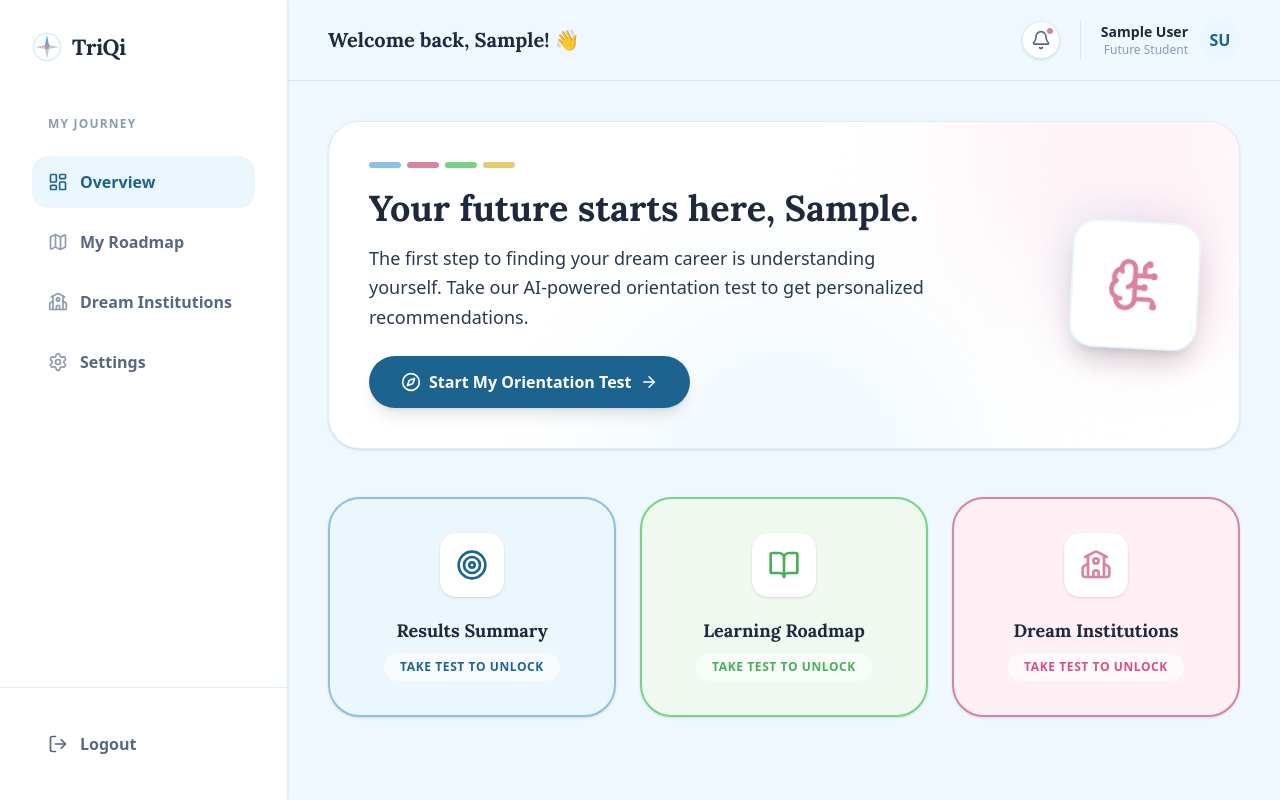
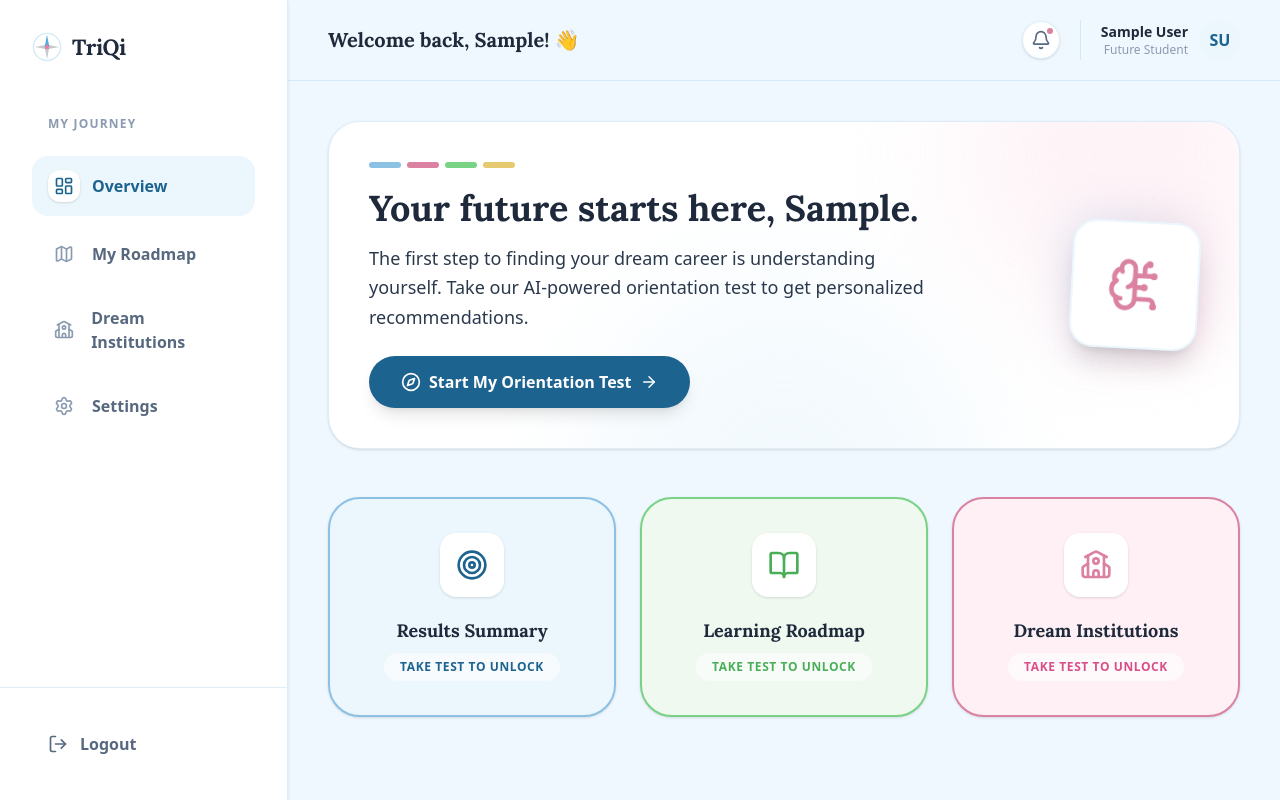
Before and after one commit to dounia-elg/TriQi, a Next.js app in the folder frontend/: page /dashboard in a window 1280 px wide. Built offline with nearby package versions, Linux system fonts and the light colour scheme; sample sign-in values are in the browser's storage.

Commit message:
TRIQ-279 feat: enhance dashboard layout with improved navigation item styles and user greeting

```diff
--- a/frontend/src/app/dashboard/layout.tsx
+++ b/frontend/src/app/dashboard/layout.tsx
@@ -22,10 +22,30 @@ export default function UserDashboardLayout({ children }: { children: React.Reac
   if (!mounted || isLoading || !user) return null;
 
   const navItems = [
-    { label: 'Overview', href: '/dashboard', icon: LayoutDashboard },
-    { label: 'My Roadmap', href: '/dashboard/roadmap', icon: Map },
-    { label: 'Dream Institutions', href: '/dashboard/institutions', icon: School },
-    { label: 'Settings', href: '/dashboard/settings', icon: Settings },
+    {
+      label: 'Overview', href: '/dashboard', icon: LayoutDashboard,
+      activeClass: 'bg-[var(--tint-blue)] text-[var(--primary)]',
+      hoverClass: 'hover:bg-[var(--tint-blue)] hover:text-[var(--primary)]',
+      iconColor: 'text-[var(--primary)]'
+    },
+    {
+      label: 'My Roadmap', href: '/dashboard/roadmap', icon: Map,
+      activeClass: 'bg-[var(--tint-green)] text-[var(--accent)]',
+      hoverClass: 'hover:bg-[var(--tint-green)] hover:text-[var(--accent)]',
+      iconColor: 'text-[var(--accent)]'
+    },
+    {
+      label: 'Dream Institutions', href: '/dashboard/institutions', icon: School,
+      activeClass: 'bg-[var(--tint-pink)] text-[var(--pink)]',
+      hoverClass: 'hover:bg-[var(--tint-pink)] hover:text-[var(--pink)]',
+      iconColor: 'text-[var(--pink)]'
+    },
+    {
+      label: 'Settings', href: '/dashboard/settings', icon: Settings,
+      activeClass: 'bg-[var(--tint-purple)] text-[var(--purple)]',
+      hoverClass: 'hover:bg-[var(--tint-purple)] hover:text-[var(--purple)]',
+      iconColor: 'text-[var(--purple)]'
+    },
   ];
 
   return (
@@ -47,13 +67,13 @@ export default function UserDashboardLayout({ children }: { children: React.Reac
                 <Link
                   key={item.href}
                   href={item.href}
-                  className={`flex items-center gap-3 px-4 py-3.5 rounded-2xl font-bold transition-all ${
-                    isActive
-                      ? 'bg-(--tint-blue) text-(--primary)'
-                      : 'text-(--muted) hover:bg-(--bg) hover:text-(--primary)'
+                  className={`flex items-center gap-3 px-4 py-3.5 rounded-2xl font-bold transition-all group ${
+                    isActive ? item.activeClass : `text-(--muted) ${item.hoverClass}`
                   }`}
                 >
-                  <Icon size={20} className={isActive ? "text-(--primary)" : "text-(--dim)"} />
+                  <div className={`w-8 h-8 rounded-xl flex items-center justify-center transition-colors ${isActive ? 'bg-white shadow-sm' : 'bg-transparent group-hover:bg-white group-hover:shadow-sm'}`}>
+                    <Icon size={20} className={isActive ? item.iconColor : `text-(--dim) group-hover:${item.iconColor}`} />
+                  </div>
                   {item.label}
                 </Link>
               );
--- a/frontend/src/app/dashboard/page.tsx
+++ b/frontend/src/app/dashboard/page.tsx
@@ -1,7 +1,7 @@
 'use client';
 
 import { useAuth } from '@/contexts/AuthContext';
-import { Compass, ArrowRight, BrainCircuit, Target, Sparkles, BookOpen, School } from 'lucide-react';
+import { Compass, ArrowRight, BrainCircuit, Target, Sparkles, BookOpen, School, Map } from 'lucide-react';
 import Link from 'next/link';
 
 export default function DashboardPage() {
@@ -20,7 +20,7 @@ export default function DashboardPage() {
                 <div className="relative z-10 flex flex-col md:flex-row items-start md:items-center justify-between gap-8">
                     <div className="max-w-xl">
                         <div className="flex gap-1.5 mb-5">
-              {['var(--blue)','var(--pink)','var(--green)','var(--lemon)'].map(c => (
+                            {['var(--blue)', 'var(--pink)', 'var(--green)', 'var(--lemon)'].map(c => (
                                 <span key={c} className="h-1.5 w-8 rounded-full" style={{ background: c }} />
                             ))}
                         </div>
@@ -98,22 +98,67 @@ export default function DashboardPage() {
                         </div>
                     </div>
 
-          <div className="space-y-6 flex flex-col justify-between">
-            {/* Call to action for the next step */}
-            <div className="flex-1 bg-(--tint-purple) p-8 rounded-4xl border border-(--purple) shadow-sm flex flex-col justify-center items-center text-center relative overflow-hidden">
-              <div className="absolute -bottom-20 -right-20 w-48 h-48 bg-(--purple) blur-3xl opacity-20 rounded-full" />
-              <div className="absolute -top-20 -left-20 w-48 h-48 bg-(--pink) blur-3xl opacity-20 rounded-full" />
+                    <div className="space-y-6">
+                        {/* US13.3 - Roadmap Progress Widget */}
+                        <div className="bg-(--surface) p-8 rounded-4xl border border-(--border) shadow-sm">
+                            <div className="flex items-center justify-between mb-6">
+                                <div className="flex items-center gap-3">
+                                    <div className="w-10 h-10 rounded-xl bg-(--tint-green) text-(--accent) flex items-center justify-center">
+                                        <Map size={20} />
+                                    </div>
+                                    <h3 className="font-bold text-(--ink)">Roadmap Progress</h3>
+                                </div>
+                                <span className="text-xs font-bold text-(--accent) bg-(--tint-green) px-3 py-1 rounded-full">Week 1/8</span>
+                            </div>
 
-              <div className="w-14 h-14 rounded-2xl bg-white shadow-sm flex items-center justify-center text-(--purple) mb-5 relative z-10">
-                <Sparkles size={24} />
+                            <div className="space-y-4">
+                                <div className="flex justify-between text-sm mb-1">
+                                    <span className="font-bold text-(--ink)">Overall Completion</span>
+                                    <span className="font-bold text-(--accent)">12.5%</span>
                                 </div>
-              <h3 className="text-xl font-bold text-(--ink) mb-2 relative z-10" style={{ fontFamily: 'Lora, serif' }}>Unlock Your Roadmap</h3>
-              <p className="text-(--text) text-sm mb-6 max-w-xs leading-relaxed relative z-10">
-                We've mapped out a personalized learning journey based on your top domain match.
-              </p>
-              <Link href="/dashboard/roadmap" className="relative z-10 bg-(--purple) text-white flex items-center gap-2 px-6 py-3 w-fit rounded-full font-bold shadow-md hover:-translate-y-1 hover:shadow-lg transition-all">
-                <BookOpen size={18} /> View My Roadmap
-              </Link>
+                                <div className="w-full h-3 bg-(--bg) rounded-full overflow-hidden border border-(--border) shadow-inner">
+                                    <div className="h-full bg-(--accent) w-[12.5%]" />
+                                </div>
+
+                                <div className="mt-6 p-4 rounded-2xl bg-(--bg) border border-(--border) flex items-center justify-between group cursor-pointer hover:border-(--accent) transition-colors">
+                                    <div className="flex items-center gap-3">
+                                        <div className="w-8 h-8 rounded-lg bg-(--tint-green) flex items-center justify-center text-(--accent)">
+                                            <Sparkles size={16} />
+                                        </div>
+                                        <div>
+                                            <p className="text-xs font-bold text-(--muted) uppercase tracking-wider">Next up</p>
+                                            <p className="text-sm font-bold text-(--ink)">Intro to Algorithms</p>
+                                        </div>
+                                    </div>
+                                    <ArrowRight size={16} className="text-(--dim) group-hover:text-(--accent) transition-colors" />
+                                </div>
+                            </div>
+                        </div>
+
+                        {/* US13.4 - Institutions Preview Widget */}
+                        <div className="bg-(--surface) p-8 rounded-4xl border border-(--border) shadow-sm">
+                            <div className="flex items-center justify-between mb-6">
+                                <div className="flex items-center gap-3">
+                                    <div className="w-10 h-10 rounded-xl bg-(--tint-pink) text-(--pink) flex items-center justify-center">
+                                        <School size={20} />
+                                    </div>
+                                    <h3 className="font-bold text-(--ink)">Dream Institutions</h3>
+                                </div>
+                                <Link href="/dashboard/institutions" className="text-xs font-bold text-(--primary) hover:underline">View All</Link>
+                            </div>
+
+                            <div className="grid grid-cols-2 gap-3">
+                                <div className="p-4 rounded-3xl bg-(--bg) border border-(--border) text-center hover:border-(--pink) transition-colors group cursor-pointer">
+                                    <div className="w-10 h-10 rounded-full bg-white mx-auto mb-3 flex items-center justify-center shadow-sm text-(--pink) font-bold text-xs ring-4 ring-(--tint-pink)">EPFL</div>
+                                    <p className="text-xs font-bold text-(--ink) line-clamp-1">EPFL</p>
+                                    <p className="text-[10px] font-bold text-(--dim) mt-1">Lausanne</p>
+                                </div>
+                                <div className="p-4 rounded-3xl bg-(--bg) border border-(--border) text-center hover:border-(--pink) transition-colors group cursor-pointer">
+                                    <div className="w-10 h-10 rounded-full bg-white mx-auto mb-3 flex items-center justify-center shadow-sm text-(--pink) font-bold text-xs ring-4 ring-(--tint-pink)">ETH</div>
+                                    <p className="text-xs font-bold text-(--ink) line-clamp-1">ETH Zurich</p>
+                                    <p className="text-[10px] font-bold text-(--dim) mt-1">Zurich</p>
+                                </div>
+                            </div>
                         </div>
                     </div>
                 </div>
```
Lines whose indentation alone changed are shown as unchanged.
